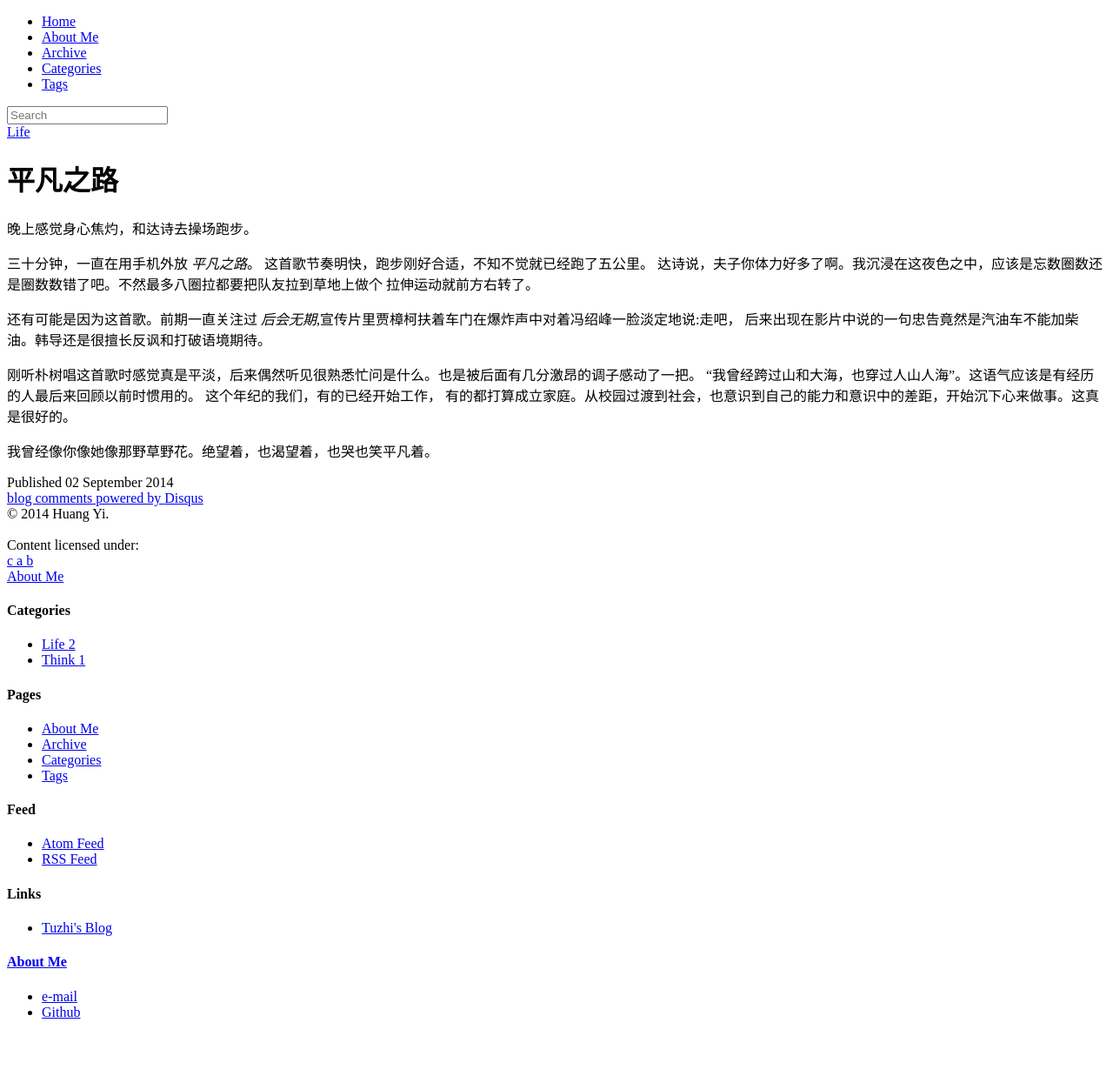
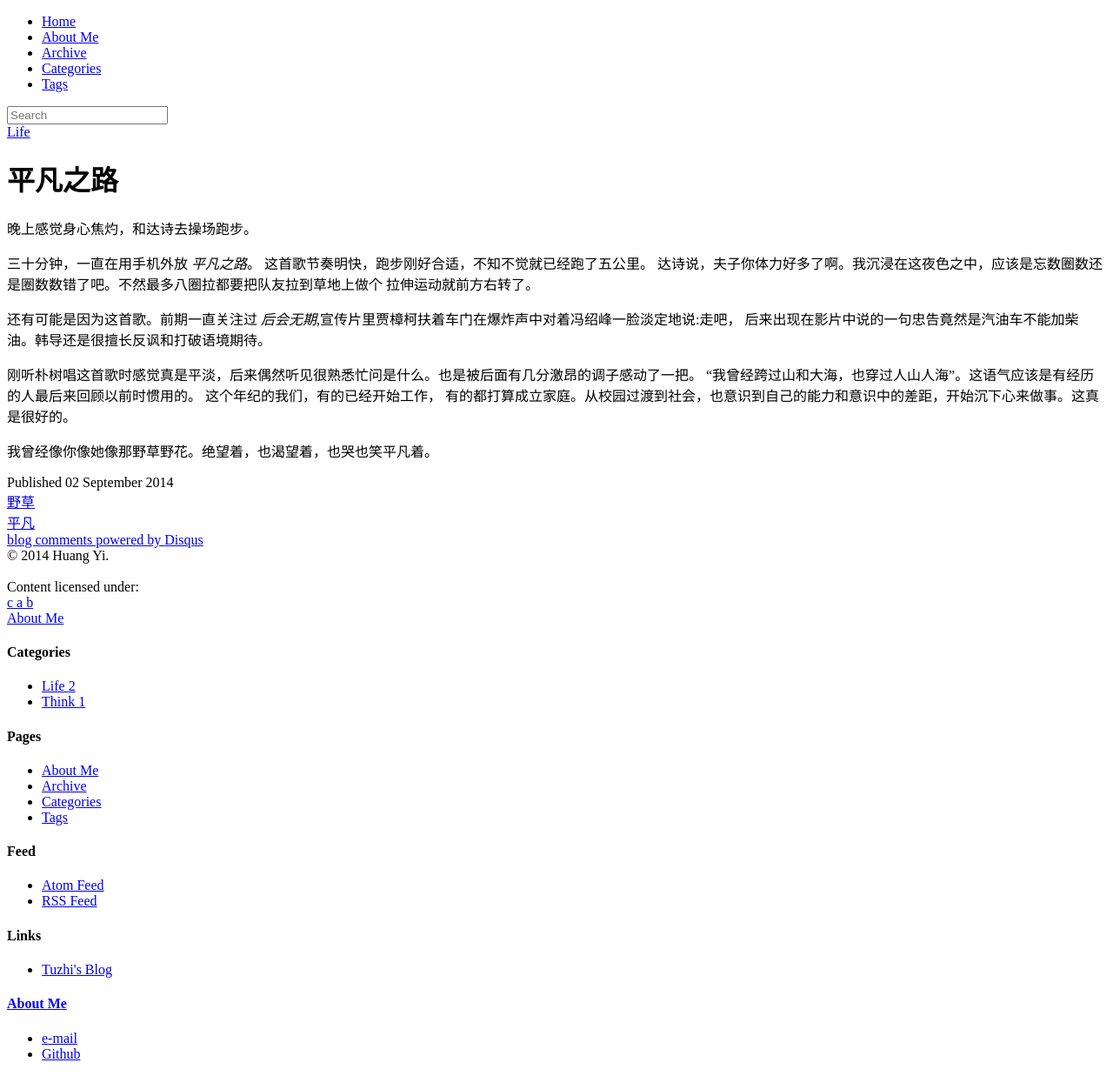
Before and after one commit to literblog/literblog.github.com, a Jekyll site: the page built from _posts/2014-09-02-pingfan.md, in a window 1280 px wide. Shown: the whole page at 87% size. Built offline with Jekyll 4.4.1, drawn with Linux system fonts in a browser that asks for light colours; nearby versions of some CDN libraries; library files that are not in the unit come from our copies; comment, search, counter and statistics services are not loaded; before the commit the page ends 1189 px from its top, so only the background shows below that.

Commit message:
Update 2014-09-02-pingfan.md

```diff
--- a/_posts/2014-09-02-pingfan.md
+++ b/_posts/2014-09-02-pingfan.md
@@ -3,7 +3,7 @@ layout: post
 category: Life
 title: 平凡之路
 tagline:
-tags:
+tags: [野草, 平凡]
 ---
 
 晚上感觉身心焦灼，和达诗去操场跑步。
```
